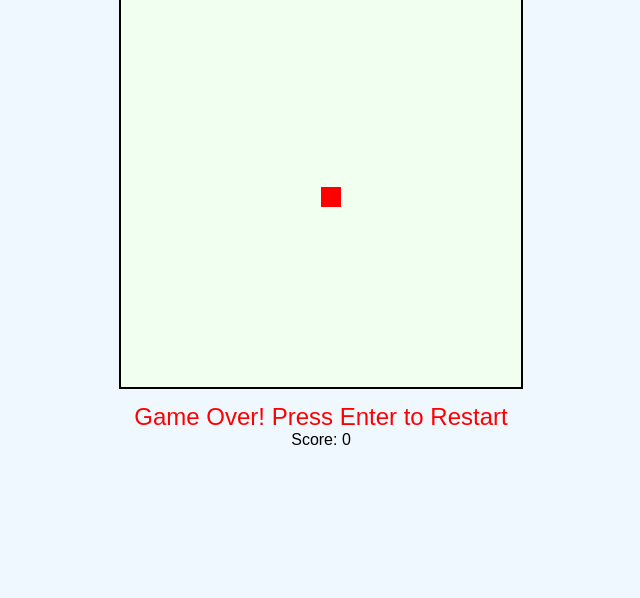
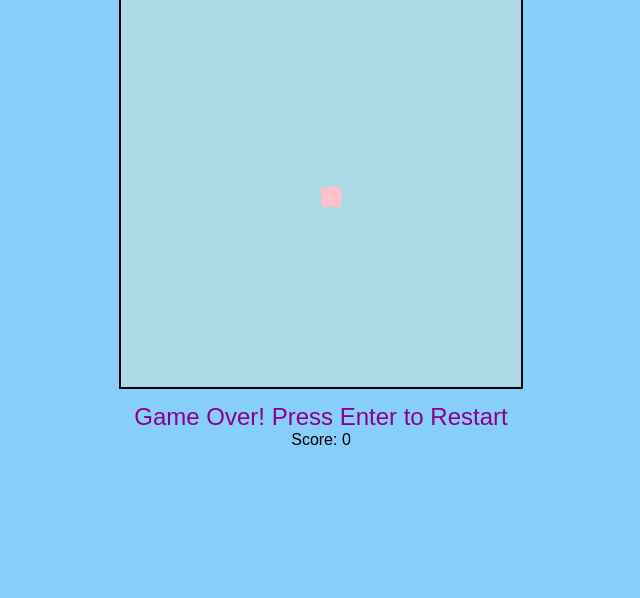
Before and after one commit to veronicalcosta/Snake-Game, a plain HTML site: page Index.html in a window 1280 px wide. Shown: the part 202-800 px from the top of the page, without its empty margins (319-959 px from the left). Drawn offline with Linux system fonts and the light colour scheme.

Commit message:
Color update

```diff
--- a/Script.js
+++ b/Script.js
@@ -44,11 +44,11 @@ function draw() {
   ctx.clearRect(0, 0, canvas.width, canvas.height);
 
   // Draw the snake
-  ctx.fillStyle = "green";
+  ctx.fillStyle = "purple";
   snake.forEach(part => ctx.fillRect(part.x, part.y, gridSize, gridSize));
 
   // Draw the food
-  ctx.fillStyle = "red";
+  ctx.fillStyle = "pink";
   ctx.fillRect(food.x, food.y, gridSize, gridSize);
 }
 
--- a/Style.css
+++ b/Style.css
@@ -9,7 +9,7 @@
     justify-content: center;
     align-items: center;
     height: 100vh;
-    background-color: #f0f8ff;
+    background-color: lightskyblue;
     font-family: 'Arial', sans-serif;
   }
 
@@ -19,12 +19,12 @@
 
   canvas {
     border: 2px solid #000;
-    background-color: #f0fff0;
+    background-color: lightblue;
   }
 
   #game-over-message {
     font-size: 1.5rem;
-    color: red;
+    color: darkmagenta;
     margin-top: 10px;
   }
 
```
